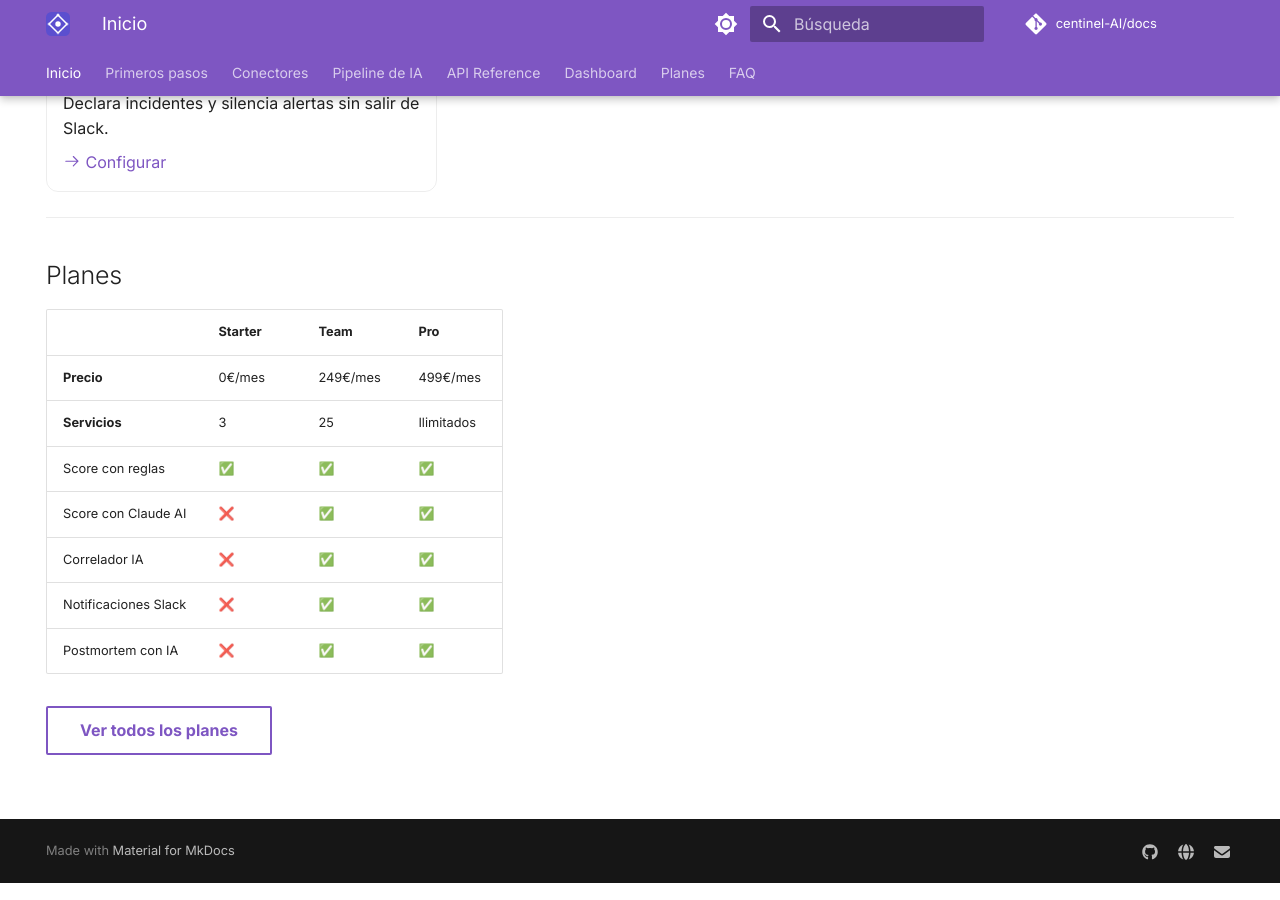
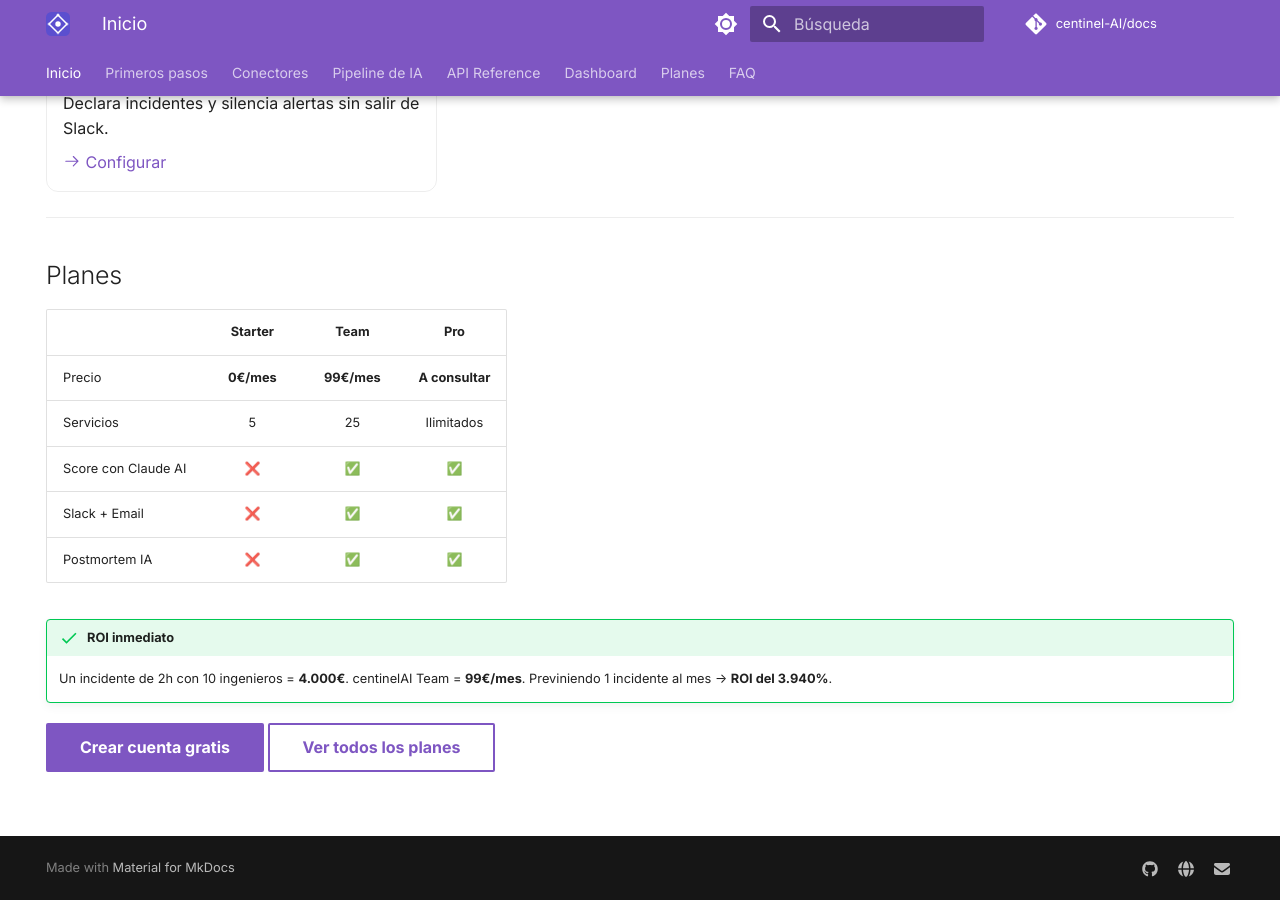
Before and after one commit to centinel-AI/docs, an MkDocs documentation site: the page built from docs/index.md, in a window 1280 px wide and 900 px high, scrolled down 1572 px. Built offline with MkDocs 1.6.1 and Material for MkDocs 9.7.7, drawn with Linux system fonts in a browser that asks for light colours; comment, search, counter and statistics services are not loaded; the version menu is left out.

Commit message:
feat: update pricing Team 99€ Pro a consultar, add README

```diff
--- a/docs/index.md
+++ b/docs/index.md
@@ -115,14 +115,17 @@ filtra el 99% automáticamente y solo avisa cuando hay algo crítico.
 
 ## Planes
 
-| | Starter | Team | Pro |
-|--|---------|------|-----|
-| **Precio** | 0€/mes | 249€/mes | 499€/mes |
-| **Servicios** | 3 | 25 | Ilimitados |
-| Score con reglas | ✅ | ✅ | ✅ |
+| | **Starter** | **Team** | **Pro** |
+|--|:-----------:|:--------:|:-------:|
+| Precio | **0€/mes** | **99€/mes** | **A consultar** |
+| Servicios | 5 | 25 | Ilimitados |
 | Score con Claude AI | ❌ | ✅ | ✅ |
-| Correlador IA | ❌ | ✅ | ✅ |
-| Notificaciones Slack | ❌ | ✅ | ✅ |
-| Postmortem con IA | ❌ | ✅ | ✅ |
+| Slack + Email | ❌ | ✅ | ✅ |
+| Postmortem IA | ❌ | ✅ | ✅ |
 
+!!! success "ROI inmediato"
+    Un incidente de 2h con 10 ingenieros = **4.000€**.
+    centinelAI Team = **99€/mes**. Previniendo 1 incidente al mes → **ROI del 3.940%**.
+
+[Crear cuenta gratis](https://centinelai.io/register){ .md-button .md-button--primary }
 [Ver todos los planes](plans/index.md){ .md-button }
```
Also changed, not shown: README.md (added, +40 -0 lines), docs/faq.md (+14 -1 lines), docs/getting-started/concepts.md (+2 -0 lines), docs/plans/index.md (+5 -5 lines).
